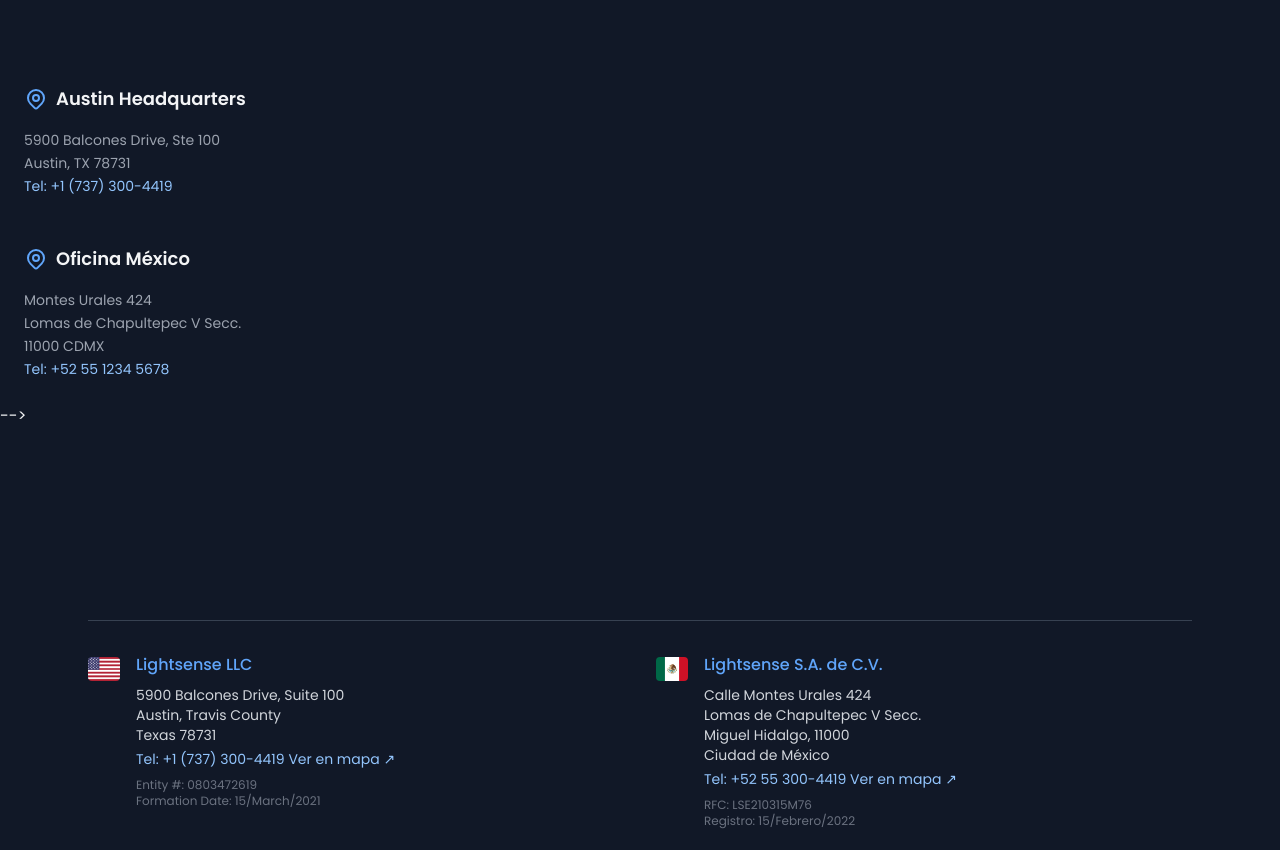
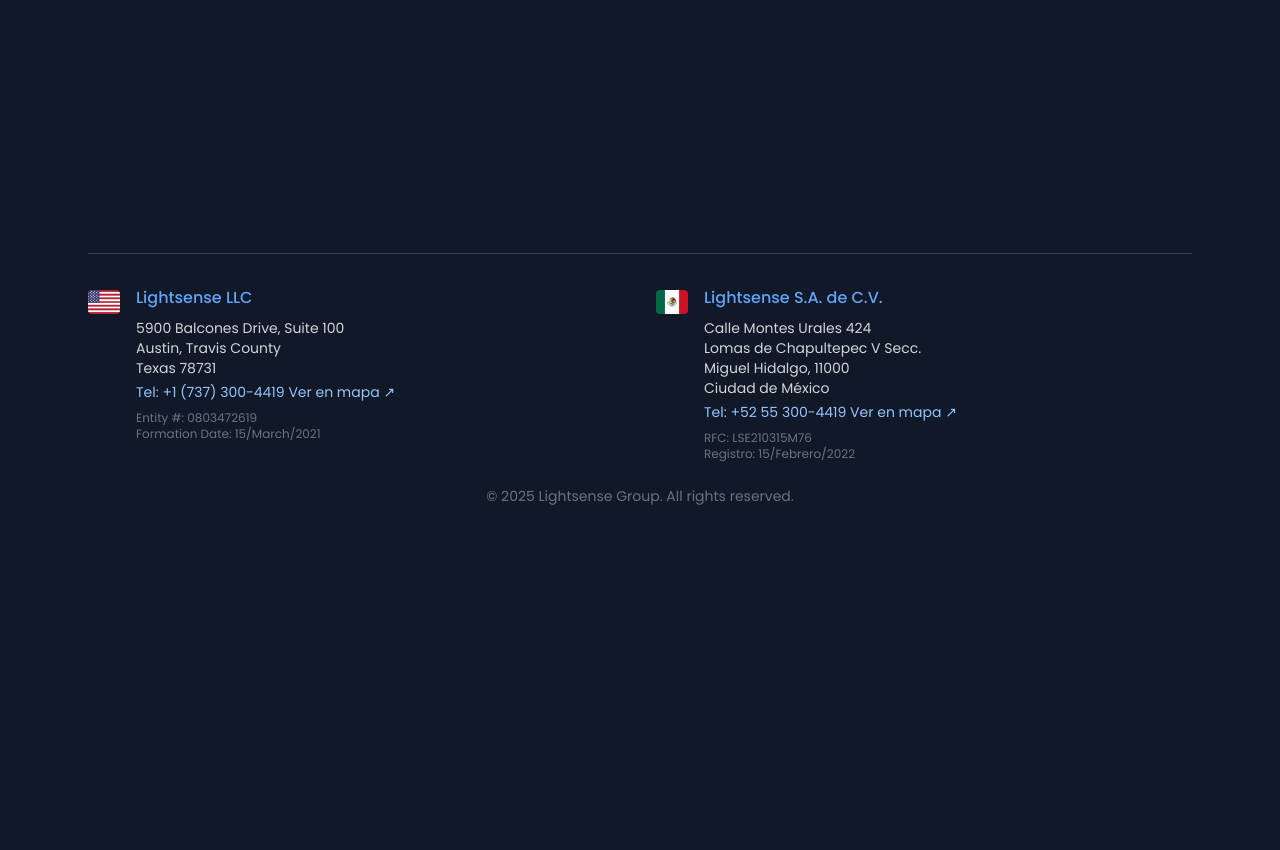
Before and after one commit to aibanez82/lightsense_draft, a plain HTML site: page index.html in a window 1280 px wide. Shown: the part 1352-2202 px from the top of the page. After the commit the page ends 1906 px from the top, so only its background shows below. Drawn offline with nearby package versions, Linux system fonts and the light colour scheme.

Commit message:
Update index.html

```diff
--- a/index.html
+++ b/index.html
@@ -199,52 +199,8 @@
 </section>
 
 
-<!--
-<!-- Oficinas Corporativas -->
-<!--
-<section id="contacto" class="py-16 bg-gradient-to-br from-blue-900/30 to-purple-900/30">
-  <div class="max-w-4xl mx-auto px-6">
-    <div class="bg-gray-800 rounded-xl p-8 mb-12 border border-blue-400/30">
-      <h3 class="text-2xl font-bold mb-6 text-center">Oficinas Corporativas</h3>
-      <div class="grid md:grid-cols-2 gap-8">
-        <!-- Tarjeta Texas -->
-        <div class="p-6 bg-gray-900/50 rounded-lg hover:bg-gray-800 transition-colors">
-          <div class="flex items-center mb-4">
-            <svg class="w-6 h-6 text-blue-400 mr-2" fill="none" stroke="currentColor" viewBox="0 0 24 24">
-              <path stroke-linecap="round" stroke-linejoin="round" stroke-width="2" d="M17.657 16.657L13.414 20.9a1.998 1.998 0 01-2.827 0l-4.244-4.243a8 8 0 1111.314 0z"/>
-              <path stroke-linecap="round" stroke-linejoin="round" stroke-width="2" d="M15 11a3 3 0 11-6 0 3 3 0 016 0z"/>
-            </svg>
-            <h4 class="text-lg font-semibold">Austin Headquarters</h4>
-          </div>
-          <p class="text-gray-400 text-sm leading-relaxed">
-            5900 Balcones Drive, Ste 100<br>
-            Austin, TX 78731<br>
-            <span class="text-blue-300">Tel: +1 (737) 300-4419</span>
-          </p>
-        </div>
-
-        <!-- Tarjeta CDMX -->
-        <div class="p-6 bg-gray-900/50 rounded-lg hover:bg-gray-800 transition-colors">
-          <div class="flex items-center mb-4">
-            <svg class="w-6 h-6 text-blue-400 mr-2" fill="none" stroke="currentColor" viewBox="0 0 24 24">
-              <path stroke-linecap="round" stroke-linejoin="round" stroke-width="2" d="M17.657 16.657L13.414 20.9a1.998 1.998 0 01-2.827 0l-4.244-4.243a8 8 0 1111.314 0z"/>
-              <path stroke-linecap="round" stroke-linejoin="round" stroke-width="2" d="M15 11a3 3 0 11-6 0 3 3 0 016 0z"/>
-            </svg>
-            <h4 class="text-lg font-semibold">Oficina México</h4>
-          </div>
-          <p class="text-gray-400 text-sm leading-relaxed">
-            Montes Urales 424<br>
-            Lomas de Chapultepec V Secc.<br>
-            11000 CDMX<br>
-            <span class="text-blue-300">Tel: +52 55 1234 5678</span>
-          </p>
-        </div>
-      </div>
-    </div>
-    -->
 
     <!-- Formulario de contacto -->
-    <!-- ... mantén tu formulario existente ... -->
   </div>
 </section>
 
```
